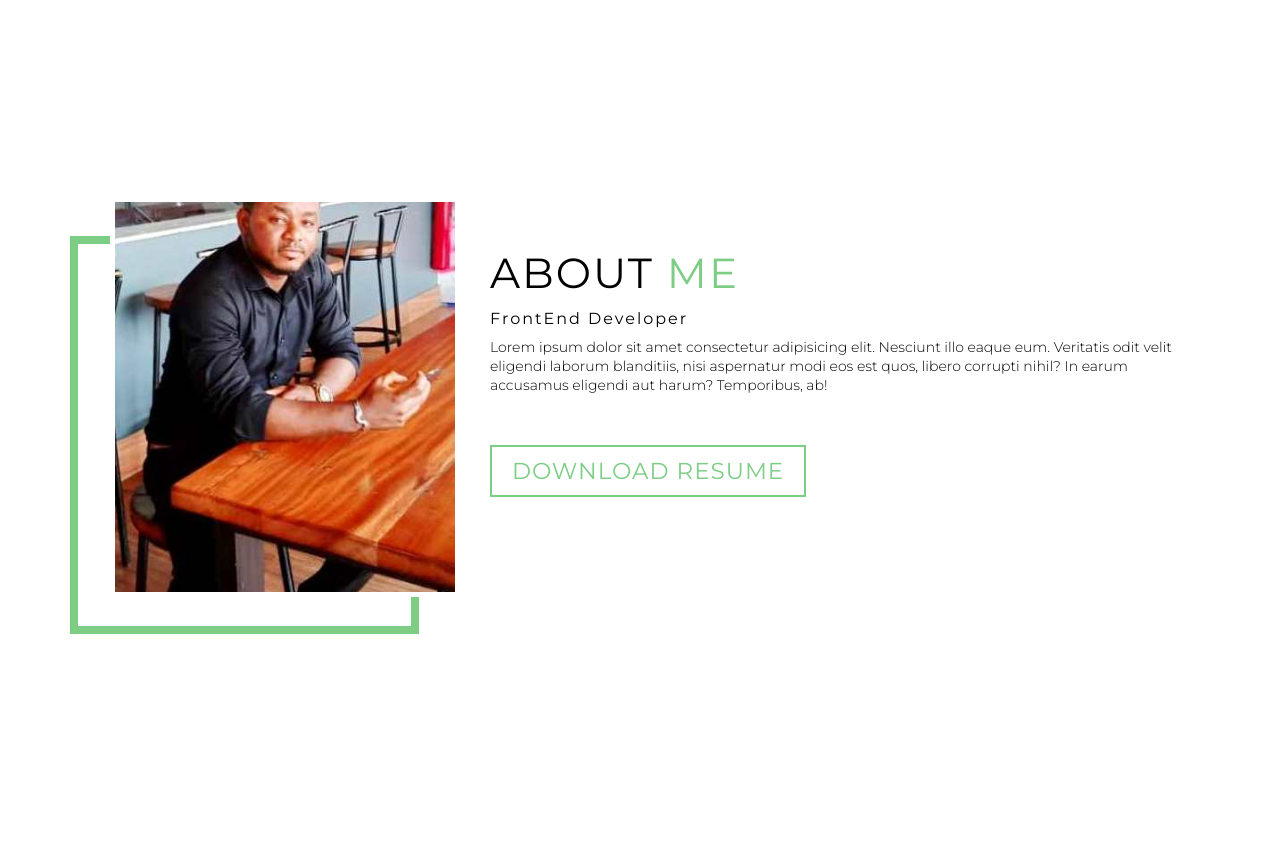
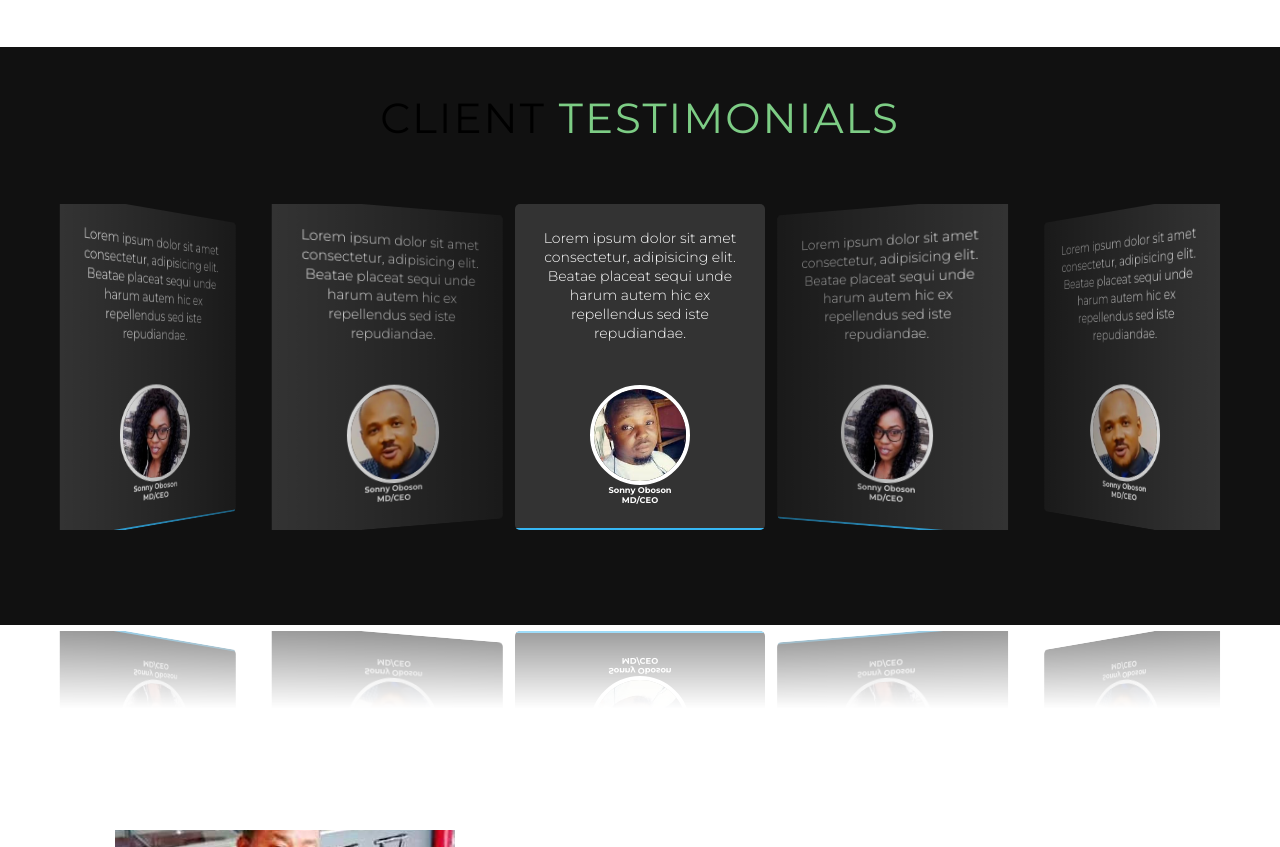
Before and after one commit to digitbase365/portfolio, a plain HTML site: page index.html in a window 1280 px wide. Shown: the part 3685-4532 px from the top of the page. Drawn offline with nearby package versions, Linux system fonts and the light colour scheme.

Commit message:
Added Client Testimonials

```diff
--- a/index.html
+++ b/index.html
@@ -6,6 +6,8 @@
      <title>Folio|Animated</title>
      <link rel="stylesheet" href="olio.css">
      <link rel="stylesheet" href="./assets/css/all.css">
+    <link rel="stylesheet" href="https://unpkg.com/swiper/swiper-bundle.min.css">
+
  </head>
  <body>
     <!-- Header Section -->
@@ -45,6 +47,10 @@
          </div>
      </section>
      <!-- END Hero Section -->
+
+     <!-- Skillset Section -->
+
+     <!-- End of Skillset Section -->
 
     <!-- Services Section -->
      <section id="services">
@@ -156,6 +162,56 @@
      </section>
     <!-- END Project Section -->
 
+    <!-- Testimonials Section -->
+    <section id="testimonials">
+        <div>
+            <h1 class="section-title">CLIENT <span>TESTIMONIALS</span></h1>
+        </div>
+        <div class="testimonials">
+            <div class="swiper-container">
+                <div class="swiper-wrapper">
+                  <div class="swiper-slide">
+                      <div class="card">
+                          <div class="layer"></div>
+                          <div class="content">
+                              <p>Lorem ipsum dolor sit amet consectetur, adipisicing elit. Beatae placeat sequi unde harum autem hic ex repellendus sed iste repudiandae.</p>
+                              <div class="imgBx"><img src="./img/groomdp.jpeg" alt=""></div>
+                              <div class="details">
+                                  <h5>Sonny Oboson <br><span>MD/CEO</span></h5>
+                              </div>
+                          </div>
+                      </div>
+                  </div>
+                  <div class="swiper-slide">
+                    <div class="layer"></div>
+                    <div class="card">
+                        <div class="layer"></div>
+                        <div class="content">
+                            <p>Lorem ipsum dolor sit amet consectetur, adipisicing elit. Beatae placeat sequi unde harum autem hic ex repellendus sed iste repudiandae.</p>
+                            <div class="imgBx"><img src="./img/brideddp.jpeg" alt=""></div>
+                            <div class="details">
+                                <h5>Sonny Oboson <br><span>MD/CEO</span></h5>
+                            </div>
+                        </div>
+                    </div>
+                </div>
+                <div class="swiper-slide">
+                    <div class="card">
+                        <div class="content">
+                            <p>Lorem ipsum dolor sit amet consectetur, adipisicing elit. Beatae placeat sequi unde harum autem hic ex repellendus sed iste repudiandae.</p>
+                            <div class="imgBx"><img src="./img/client3.jpg" alt=""></div>
+                            <div class="details">
+                                <h5>Sonny Oboson <br><span>MD/CEO</span></h5>
+                            </div>
+                        </div>
+                    </div>
+                </div>
+                </div>
+            </div>
+        </div>
+    </section>
+    <!-- End of Testimonials Section -->
+
     <!-- About Section -->
     <secction id="about">
         <div class="about container">
@@ -241,6 +297,14 @@
             </div>
         </footer>
     <!-- END Footer Section -->
+
+    <!-- JavaScripting -->
+    <!-- Swiper JS Script -->
+
+    <script src="https://unpkg.com/swiper/swiper-bundle.min.js"></script>
+    <script src="olio.js"></script>
+
+    <!-- End of Swiper JS Script -->
+    <!-- End of JavaScripting -->
  </body>
- <script src="olio.js"></script>
  </html>
--- a/olio.css
+++ b/olio.css
@@ -416,6 +416,73 @@ p{
 }
 /* END Projects Section */
 
+/* Testimonials Declaration */
+
+#testimonials {
+    background-color: #111;
+    margin-top: 50px;
+    padding: 45px 0;
+}
+.testimonials{
+    max-width: 100%;
+    padding: 50px 0;
+    display: flex;
+    justify-content: center;
+    align-items: center;
+    -webkit-box-reflect: below 1px linear-gradient(transparent 70%, rgba(0, 0, 0, .8));
+}
+  .swiper-slide {
+    background-position: center;
+    background-size: cover;
+    max-width: 250px;
+    height: 350px;
+    background-color: #333;
+    color: #fff;
+    border-radius: 5px;
+    position: relative;
+    display: flex;
+    overflow: hidden;
+
+  }
+  .testimonials .layer{
+      position: absolute;
+      left: 0;
+      top: calc(100% - 2px);
+      width: 100%;
+      height: 100%;
+      background: linear-gradient(#36b7f3, #6608ad);
+      transition: .4s ease-out;
+  }
+  .testimonials .swiper-slide:hover .layer{
+      top: 0;
+  }
+
+  .testimonials .card{
+      position: relative;
+      width: 100%;
+      height: 100%;
+      text-align: center;
+      padding: 25px 20px;
+    }
+  .testimonials .card p{
+      margin-bottom: 3em;
+    text-align: center;
+  }
+  .testimonials .card .imgBx{
+      height: 100px;
+      width: 100px;
+      border-radius: 50%;
+      overflow: hidden;
+      margin: 0 auto;
+      border: 4px solid #fff;
+  }
+  .testimonials .card .content{
+      position: relative;
+      z-index: 2;
+  }
+
+/* End of Testimonials Declaration */
+
 /* About Me Section */
 #about .about{
     flex-direction: column-reverse;
--- a/olio.js
+++ b/olio.js
@@ -24,3 +24,20 @@ menu_item.forEach((item)=>{
         mobile_menu.classList.toggle('active');
     });
 });
+
+// Testimonial Carousel
+var swiper = new Swiper('.swiper-container', {
+    effect: 'coverflow',
+    grabCursor: true,
+    centeredSlides: true,
+    slidesPerView: 'auto',
+    coverflowEffect: {
+      rotate: 35,
+      stretch: 0,
+      depth: 20,
+      modifier: 1,
+      slideShadows: true,
+    },
+    loop: true,
+  });
+// End of Testimonial Carousel
```
Also changed, not shown: img/brideddp.jpeg (added), img/client3.jpg (added), img/groomdp.jpeg (added).
